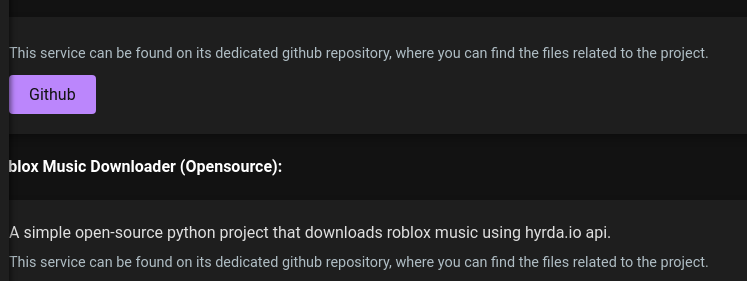
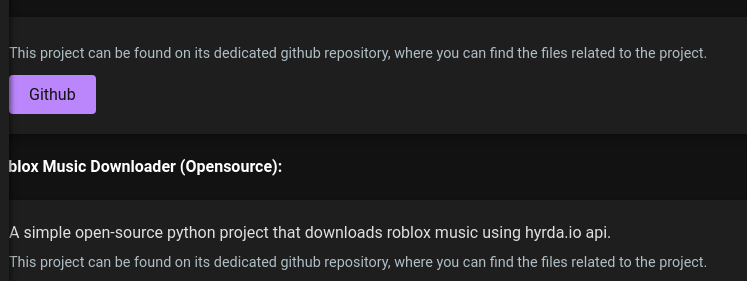
Before and after one commit to ftnick/ftnick.xyz, a plain HTML site: page index.html in a window 1280 px wide. Shown: the part 414-695 px from the top of the page, 191-938 px from the left. Drawn offline with Linux system fonts and the light colour scheme.

Commit message:
Text Fix
Forgot to change service into project following name revamp for the section.

```diff
--- a/index.html
+++ b/index.html
@@ -27,13 +27,13 @@
             <h2 class="subtitle">we have mutiple free and paid projects that may peak your interest</h2>
             <p class="bold">File Encryption Using Python (Opensource):</p>
             <div class="expandable">
-                <p class="githubnotice">This service can be found on its dedicated github repository, where you can find the files related to the project.</p>
+                <p class="githubnotice">This project can be found on its dedicated github repository, where you can find the files related to the project.</p>
                 <button class="button" onclick="window.location.href='https://github.com/ftnick/cryption'">Github</button>
             </div>
             <p class="bold">Roblox Music Downloader (Opensource):</p>
             <div class="expandable">
                 <p>A simple open-source python project that downloads roblox music using hyrda.io api.</p>
-                <p class="githubnotice">This service can be found on its dedicated github repository, where you can find the files related to the project.</p>
+                <p class="githubnotice">This project can be found on its dedicated github repository, where you can find the files related to the project.</p>
                 <button class="button" onclick="window.location.href='https://github.com/ftnick/RobloxMusicDownloader'">Github</button>
             </div>
         </section>
```
